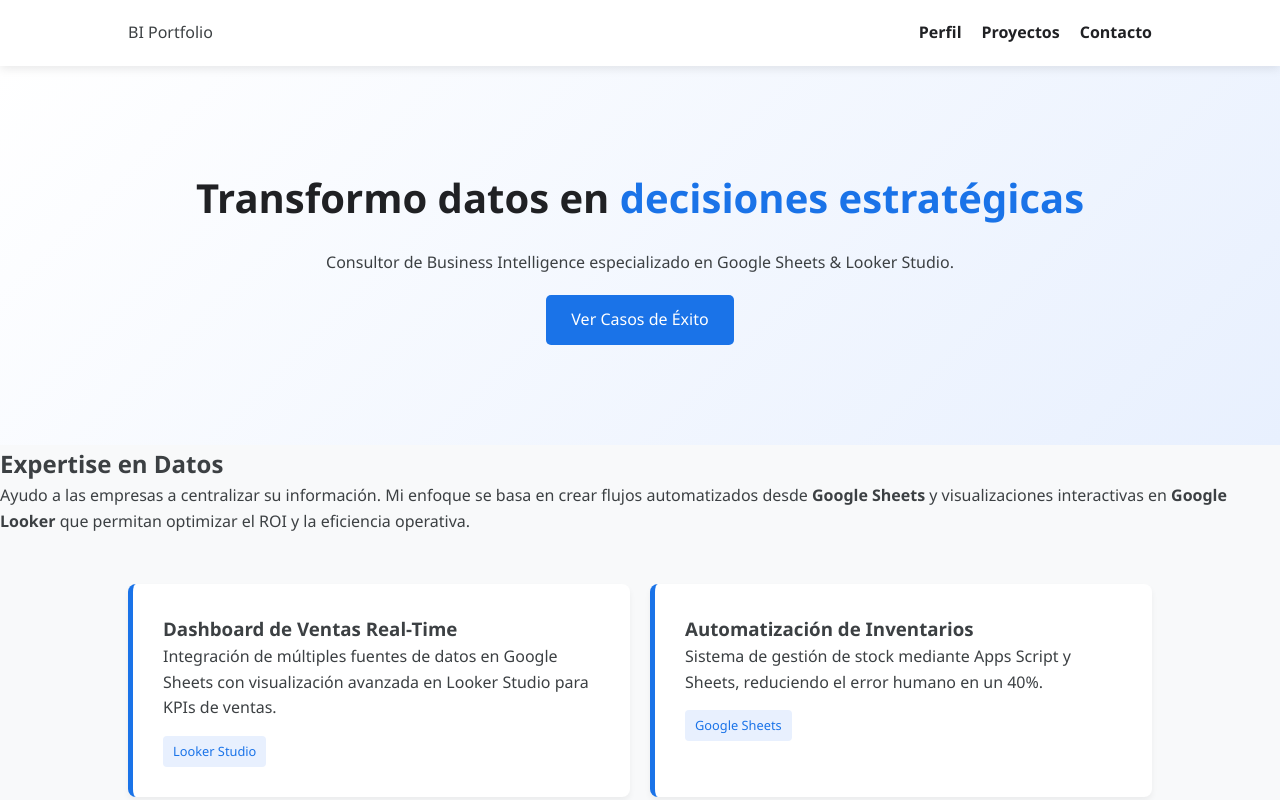
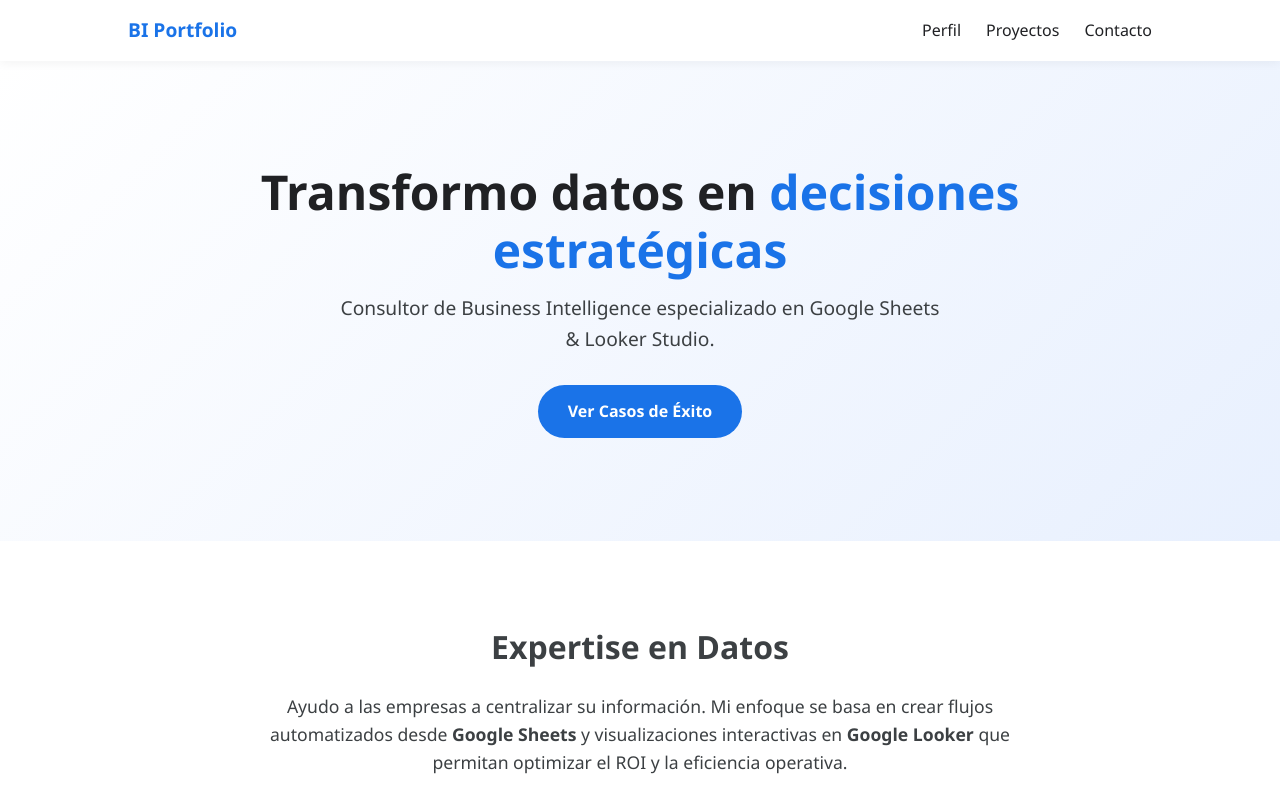
Before and after one commit to hector-espacio/mibi, a plain HTML site: page index.html in a window 1280 px wide. Shown: the top 800 px of the page. Drawn offline with Linux system fonts and the light colour scheme.

Commit message:
Refactor CSS for improved styling and layout

```diff
--- a/style.css
+++ b/style.css
@@ -1,16 +1,22 @@
 /* Variables de color */
 :root {
     --primary: #1a73e8; /* Azul Google */
+    --primary-dark: #1557b0;
     --dark: #202124;
     --light: #f8f9fa;
     --text: #3c4043;
+    --white: #ffffff;
 }
 
 * {
     margin: 0;
     padding: 0;
     box-sizing: border-box;
-    font-family: 'Segoe UI', Tahoma, Geneva, Verdana, sans-serif;
+    font-family: 'Segoe UI', Roboto, Helvetica, Arial, sans-serif;
+}
+
+html {
+    scroll-behavior: smooth;
 }
 
 body {
@@ -23,61 +29,155 @@ body {
 nav {
     display: flex;
     justify-content: space-between;
-    padding: 20px 10%;
-    background: white;
-    box-shadow: 0 2px 10px rgba(0,0,0,0.1);
+    align-items: center; /* Centra verticalmente el logo y menú */
+    padding: 15px 10%;
+    background: var(--white);
+    box-shadow: 0 2px 10px rgba(0,0,0,0.05);
     position: sticky;
     top: 0;
     z-index: 100;
 }
 
-nav ul { display: flex; list-style: none; }
-nav ul li { margin-left: 20px; }
-nav ul li a { text-decoration: none; color: var(--dark); font-weight: 600; }
+.logo {
+    font-weight: 700;
+    font-size: 1.2rem;
+    color: var(--primary);
+}
 
-/* Hero */
+nav ul {
+    display: flex;
+    list-style: none;
+}
+
+nav ul li { margin-left: 25px; }
+
+nav ul li a {
+    text-decoration: none;
+    color: var(--dark);
+    font-weight: 500;
+    transition: color 0.3s;
+}
+
+nav ul li a:hover {
+    color: var(--primary);
+}
+
+/* Hero Section */
 .hero {
+    display: flex;
+    flex-direction: column;
+    align-items: center;
+    justify-content: center;
     text-align: center;
     padding: 100px 10%;
     background: linear-gradient(135deg, #ffffff 0%, #e8f0fe 100%);
+    min-height: 60vh; /* Da más aire visual */
 }
 
-.hero h1 { font-size: 2.5rem; margin-bottom: 20px; color: var(--dark); }
-.hero span { color: var(--primary); }
+.hero h1 {
+    font-size: 3rem;
+    margin-bottom: 15px;
+    color: var(--dark);
+    line-height: 1.2;
+}
 
-/* Botones */
-.btn {
-    display: inline-block;
-    background: var(--primary);
-    color: white;
-    padding: 12px 25px;
-    border-radius: 5px;
-    text-decoration: none;
-    margin-top: 20px;
+.hero h1 span { color: var(--primary); }
+
+.hero p {
+    font-size: 1.2rem;
+    max-width: 600px;
+    margin-bottom: 30px; /* Separación con el botón */
+}
+
+/* Sección Sobre Mí (Arreglado el espaciado de la imagen) */
+.about {
+    padding: 80px 10%;
+    background: var(--white);
+    text-align: center;
+}
+
+.about h2 {
+    margin-bottom: 20px;
+    font-size: 2rem;
+}
+
+.about p {
+    max-width: 800px;
+    margin: 0 auto;
+    font-size: 1.1rem;
 }
 
 /* Proyectos */
 .projects {
     display: grid;
-    grid-template-columns: repeat(auto-fit, minmax(300px, 1fr));
-    gap: 20px;
-    padding: 50px 10%;
+    grid-template-columns: repeat(auto-fit, minmax(320px, 1fr));
+    gap: 30px;
+    padding: 60px 10%;
 }
 
 .project-card {
-    background: white;
-    padding: 30px;
-    border-radius: 8px;
-    border-left: 5px solid var(--primary);
-    box-shadow: 0 4px 6px rgba(0,0,0,0.05);
+    background: var(--white);
+    padding: 40px;
+    border-radius: 12px;
+    border-top: 5px solid var(--primary); /* Cambiado a top para mejor look */
+    box-shadow: 0 10px 20px rgba(0,0,0,0.05);
+    transition: transform 0.3s ease;
 }
 
+.project-card:hover {
+    transform: translateY(-5px);
+}
+
+.project-card h3 {
+    margin-bottom: 15px;
+    color: var(--dark);
+}
+
+/* Botones */
+.btn, .btn-alt {
+    display: inline-block;
+    background: var(--primary);
+    color: white;
+    padding: 14px 30px;
+    border-radius: 30px; /* Más moderno */
+    text-decoration: none;
+    font-weight: 600;
+    transition: background 0.3s, box-shadow 0.3s;
+}
+
+.btn:hover {
+    background: var(--primary-dark);
+    box-shadow: 0 4px 12px rgba(26, 115, 232, 0.3);
+}
+
+.btn-alt {
+    background: var(--dark);
+    margin-top: 20px;
+}
+
+/* Tags */
 .tag {
     display: inline-block;
-    margin-top: 15px;
-    font-size: 0.8rem;
+    margin-top: 20px;
+    font-size: 0.85rem;
     background: #e8f0fe;
     color: var(--primary);
-    padding: 5px 10px;
-    border-radius: 4px;
+    padding: 6px 14px;
+    border-radius: 20px;
+    font-weight: 600;
 }
+
+/* Footer */
+footer {
+    text-align: center;
+    padding: 80px 10%;
+    background: var(--white);
+    border-top: 1px solid #eee;
+}
+
+/* Responsive */
+@media (max-width: 768px) {
+    .hero h1 { font-size: 2.2rem; }
+    nav { flex-direction: column; gap: 15px; }
+    nav ul li { margin: 0 10px; }
+}
```
